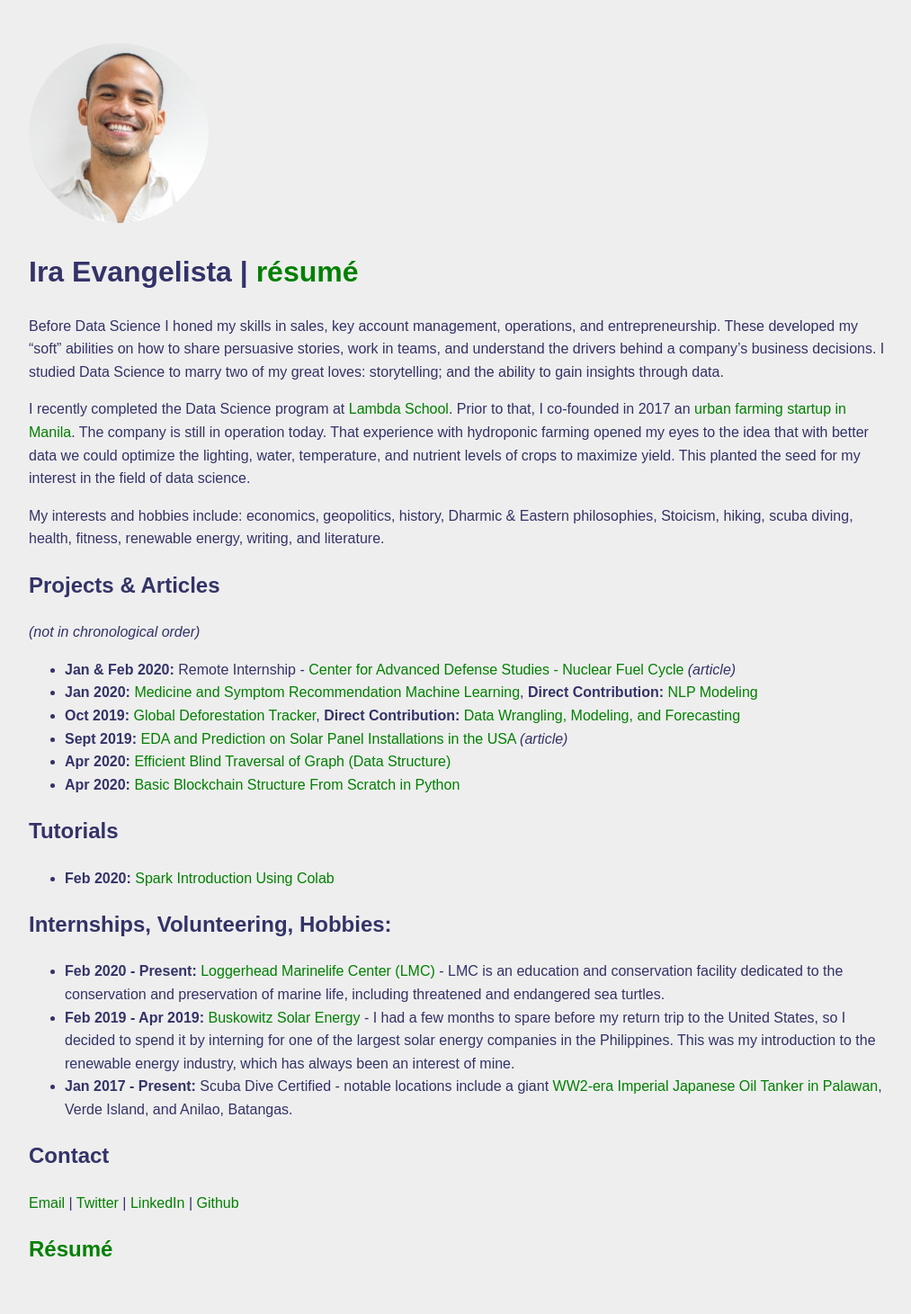
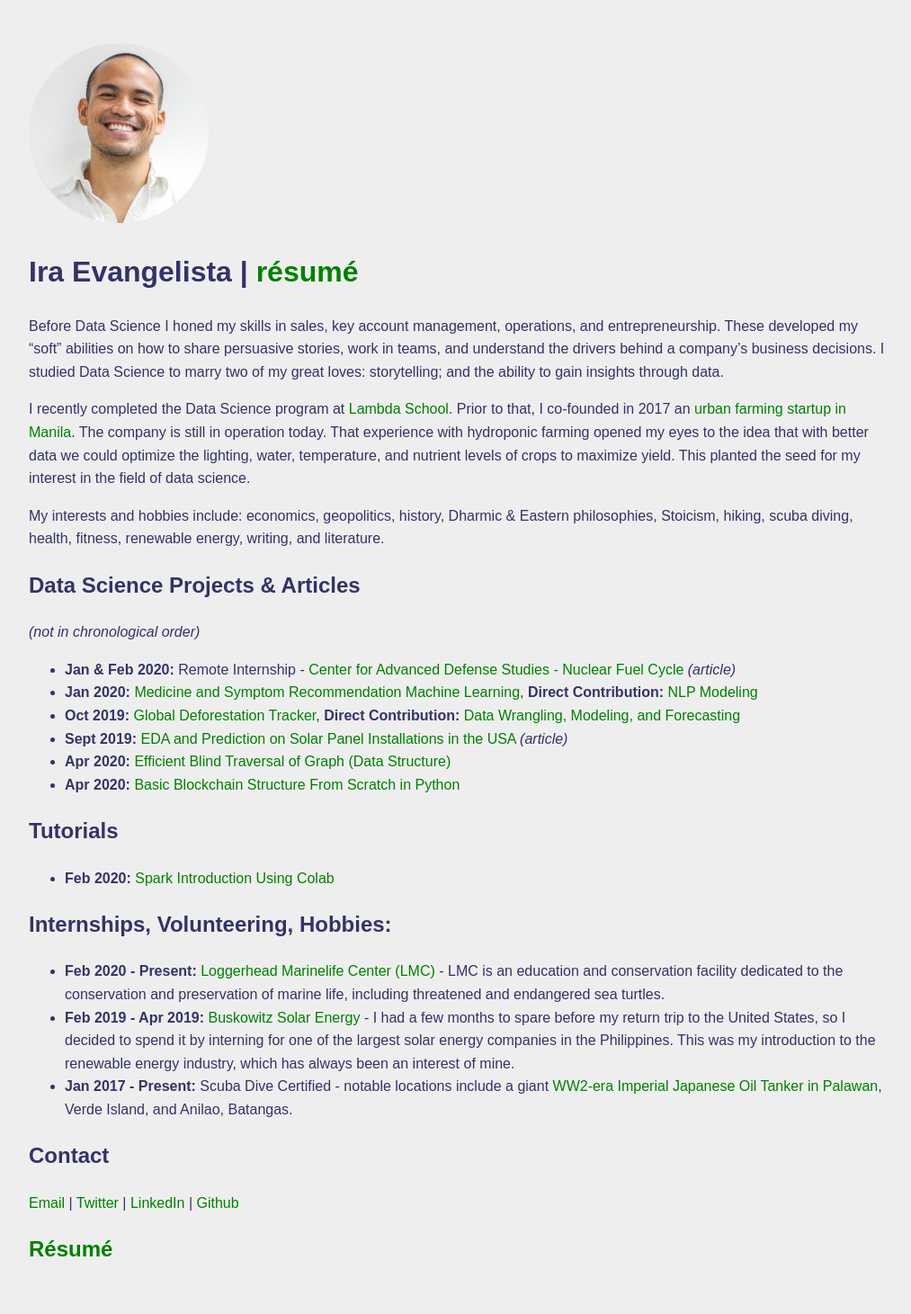
Before and after one commit to pragmatizt/ira_evangelista.github.io, a Jekyll site: the page built from index.md, in a window 1280 px wide. Shown: the whole page at 90% size, without its empty margins (128-1141 px from the left). Built offline with Jekyll 4.4.1, drawn with Linux system fonts in a browser that asks for light colours; our own code applies the rules of GitHub Pages for plain Markdown files.

Commit message:
Update index.md

```diff
--- a/index.md
+++ b/index.md
@@ -8,7 +8,7 @@ I recently completed the Data Science program at [Lambda School](https://lambdas
 
 My interests and hobbies include: economics, geopolitics, history, Dharmic & Eastern philosophies, Stoicism, hiking, scuba diving, health, fitness, renewable energy, writing, and literature.
 
-## Projects & Articles
+## Data Science Projects & Articles
 *(not in chronological order)*
 - **Jan & Feb 2020:** Remote Internship - [Center for Advanced Defense Studies - Nuclear Fuel Cycle](https://medium.com/@evangelista.ira/using-data-science-to-identify-russian-companies-involved-in-the-nuclear-fuel-cycle-78d47287c4e) *(article)*
 - **Jan 2020:** [Medicine and Symptom Recommendation Machine Learning](https://github.com/Medical-Cabinet-2), **Direct Contribution:** [NLP Modeling](https://github.com/Medical-Cabinet-2/Data-Science/blob/master/NLP_model/nlp_model_comparison.ipynb)
```
